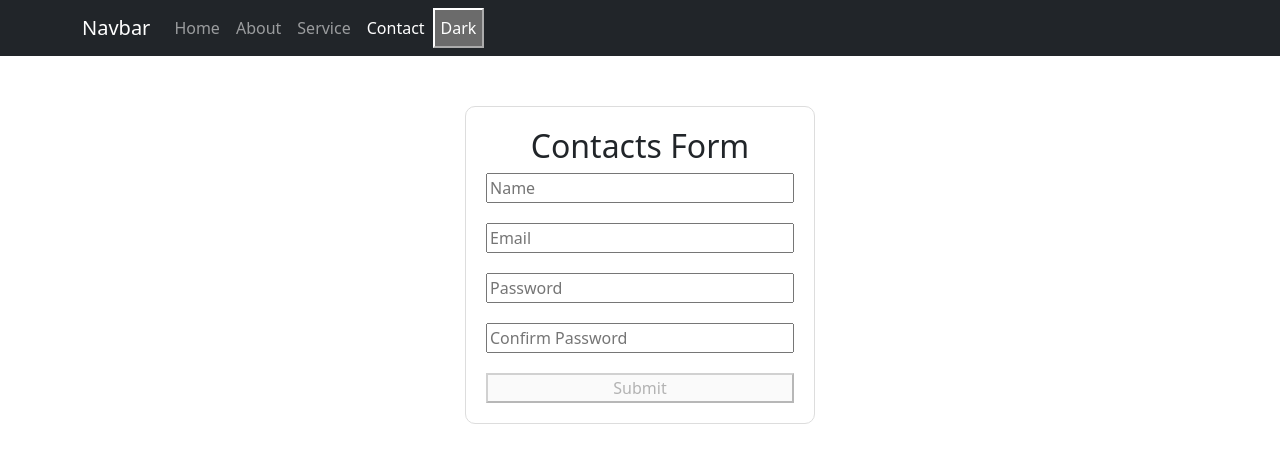
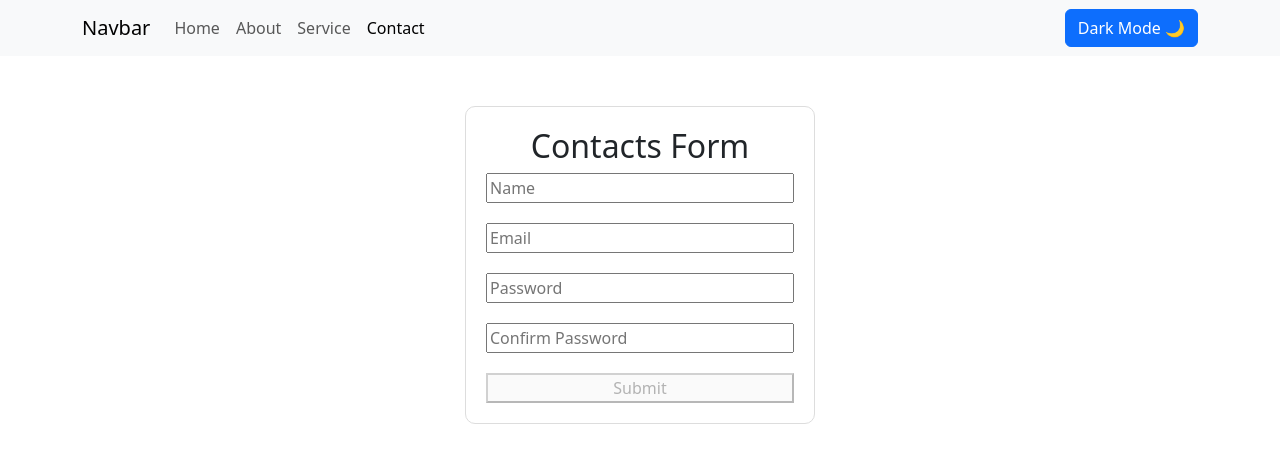
Before and after one commit to akash123a/ReactDashboard, a React (Vite) app: page /contact in a window 1280 px wide. Shown: the top 462 px of the page. Built offline with nearby package versions, Linux system fonts and the light colour scheme.

Commit message:
inital dark mode done

```diff
--- a/src/components/About/about.jsx
+++ b/src/components/About/about.jsx
@@ -1,11 +1,13 @@
 import React from "react";
 import "./about.css";
+import FetchProducts from "../common/Product/FetchProducts";
 
 
 
 
 const About = () => {
   return (
+    <>
     <div className="about-container">
 
       {/* Hero Section */}
@@ -54,6 +56,9 @@ const About = () => {
       </section>
 
     </div>
+
+    <FetchProducts/>
+    </>
   );
 };
 
--- a/src/components/Home/Home.jsx
+++ b/src/components/Home/Home.jsx
@@ -20,6 +20,8 @@ const Home = () => {
       <User name="John Doe" />
 
       <h2 className="text-center mt-4">Home Page</h2>
+
+
     </>
   );
 };
--- a/src/components/Navbar/navbar.jsx
+++ b/src/components/Navbar/navbar.jsx
@@ -1,39 +1,38 @@
-import React , {useState} from 'react'
-import Button from 'react-bootstrap/Button'
-import Container from 'react-bootstrap/Container'
-import Nav from 'react-bootstrap/Nav'
-import Navbar from 'react-bootstrap/Navbar'
-import { NavLink } from 'react-router-dom'
+import React, { useContext } from "react";
+import Button from "react-bootstrap/Button";
+import Container from "react-bootstrap/Container";
+import Nav from "react-bootstrap/Nav";
+import Navbar from "react-bootstrap/Navbar";
+import { NavLink } from "react-router-dom";
+import { ThemeContext } from "../../context/ThemeContext";
+import FetchProducts from "../common/Product/FetchProducts";
 
 const NavbarComponent = () => {
-    const[darkMode, setDarkMode] = useState(true);
 
-    const toggleTheme = () => {
-        setDarkMode(!darkMode);
-        document.body.className = darkMode ? "bg-light text-dark" : "bg-dark text-light";
-    }
-
-
+  const { theme, toggleTheme } = useContext(ThemeContext);
 
   return (
     <>
-      <Navbar bg="dark" data-bs-theme="dark">
+      <Navbar bg={theme === "light" ? "light" : "dark"} data-bs-theme={theme}>
         <Container>
           <Navbar.Brand as={NavLink} to="/">Navbar</Navbar.Brand>
+
           <Nav className="me-auto">
             <Nav.Link as={NavLink} to="/">Home</Nav.Link>
             <Nav.Link as={NavLink} to="/about">About</Nav.Link>
             <Nav.Link as={NavLink} to="/service">Service</Nav.Link>
             <Nav.Link as={NavLink} to="/contact">Contact</Nav.Link>
-          <button>Dark</button>
+          </Nav>
 
-          </Nav>
+          <Button onClick={toggleTheme}>
+            {theme === "light" ? "Dark Mode 🌙" : "Light Mode ☀️"}
+          </Button>
+
         </Container>
       </Navbar>
 
+    </>
+  );
+};
 
-    </>
-  )
-}
-
-export default NavbarComponent
+export default NavbarComponent;
--- /dev/null
+++ b/src/components/common/Product/FetchProducts.jsx
@@ -0,0 +1,37 @@
+import React, { useEffect, useState } from "react";
+import ProductCard from "./Productcard";
+
+const FetchProducts = () => {
+
+  const [productData, setProductData] = useState([]);
+  const [loading, setLoading] = useState(true);
+
+  useEffect(() => {
+    fetch("https://fakestoreapi.com/products")
+      .then((response) => response.json())
+      .then((data) => {
+        setProductData(data);
+        setLoading(false);
+      });
+  }, []);
+
+  if (loading) {
+    return <h3 className="text-center mt-5">Loading Products...</h3>;
+  }
+
+  return (
+    <div className="container mt-4">
+      <div className="row">
+
+        {productData.map((item) => (
+          <div className="col-md-3 mb-4" key={item.id}>
+            <ProductCard product={item} />
+          </div>
+        ))}
+
+      </div>
+    </div>
+  );
+};
+
+export default FetchProducts;
--- /dev/null
+++ b/src/context/ThemeContext.jsx
@@ -0,0 +1,23 @@
+import { createContext, useState, useEffect } from "react";
+
+export const ThemeContext = createContext();
+
+const ThemeContextProvider = ({ children }) => {
+  const [theme, setTheme] = useState("light");
+
+  const toggleTheme = () => {
+    setTheme(theme === "light" ? "dark" : "light");
+  };
+
+  useEffect(() => {
+    document.body.className = theme;
+  }, [theme]);
+
+  return (
+    <ThemeContext.Provider value={{ theme, toggleTheme }}>
+      {children}
+    </ThemeContext.Provider>
+  );
+};
+
+export default ThemeContextProvider;
--- a/src/main.jsx
+++ b/src/main.jsx
@@ -6,10 +6,13 @@ import App from './App.jsx'
 import 'bootstrap/dist/css/bootstrap.min.css';
 import 'bootstrap/dist/js/bootstrap.bundle.min.js';
 import "bootstrap-icons/font/bootstrap-icons.css";
+import ThemeContextProvider from "./context/ThemeContext";
 
 
 createRoot(document.getElementById('root')).render(
   <StrictMode>
-    <App />
+    <ThemeContextProvider>
+      <App />
+    </ThemeContextProvider>
   </StrictMode>,
 )
```
Also changed, not shown: src/App.css (+9 -0 lines).
